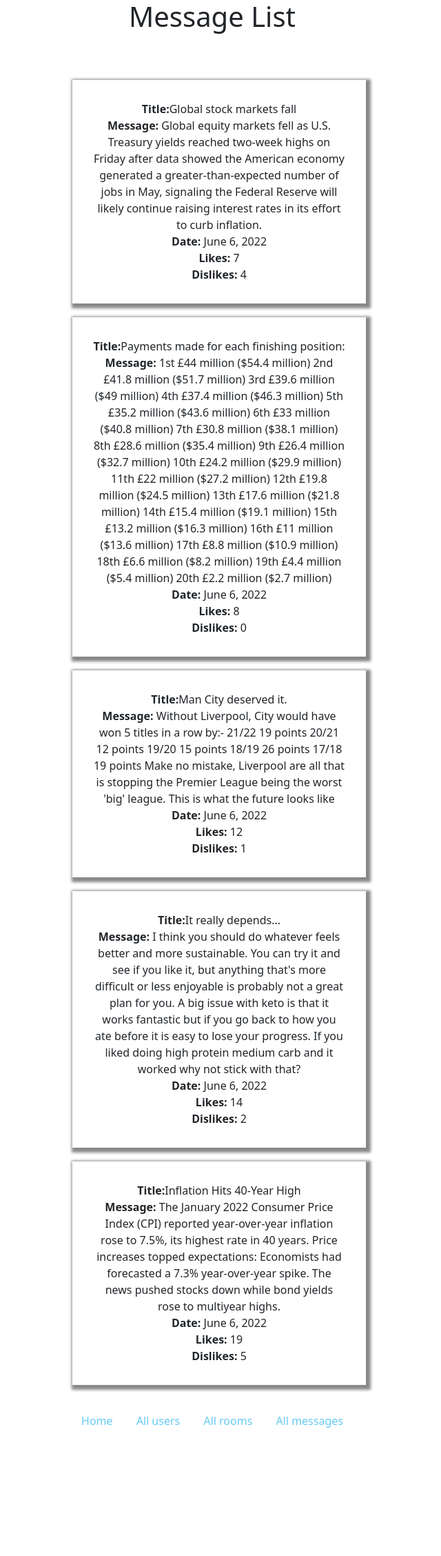
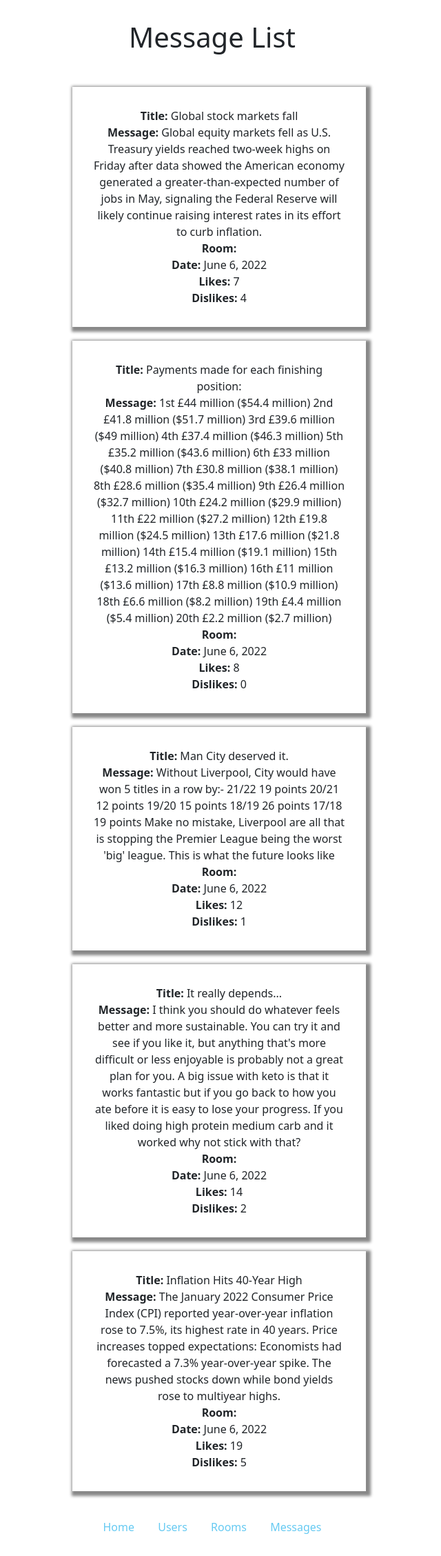
Before and after one commit to tomasmensik/chatDjangoNew, a Django app: page /catalog/messages/ in a window 1280 px wide. Shown: the whole page at 69% size, without its empty margins (332-972 px from the left). Before the commit the page ends 2070 px from the top, so only its background shows below. Run offline with Django 4.2, Linux system fonts and the light colour scheme; data comes from the database, SQL or seed files in the repository; both versions use the stored data as it was after the commit.

Commit message:
frontend-2

```diff
--- a/catalog/models.py
+++ b/catalog/models.py
@@ -42,6 +42,7 @@
     date = models.DateField(auto_now=False, auto_now_add=True, verbose_name="Date")
     likes = models.IntegerField(blank=True, null=True, verbose_name="Likes", help_text="Enter your number of likes (e.g. 20)", default=0)
     dislikes = models.IntegerField(blank=True, null=True, verbose_name="Dislikes", help_text="Enter your number of dislikes (e.g. 20)", default=0)
+    # room_fk = models.ForeignKey('Room', on_delete=models.CASCADE)
 
     class Meta:
         ordering = ['likes', 'title']
--- a/catalog/templates/base_generic.html
+++ b/catalog/templates/base_generic.html
@@ -22,9 +22,9 @@
               {% block sidebar %}
         <div class="sidebar-nav" style="padding:30px">
           <a href="{% url 'index' %}">Home</a>
-          <a href="{% url 'users' %}">All users</a>
-          <a href="{% url 'rooms' %}">All rooms</a>
-          <a href="{% url 'messages' %}">All messages</a>
+          <a href="{% url 'users' %}">Users</a>
+          <a href="{% url 'rooms' %}">Rooms</a>
+          <a href="{% url 'messages' %}">Messages</a>
         </div>
      {% endblock %}
       </div>
--- a/catalog/templates/catalog/message_list.html
+++ b/catalog/templates/catalog/message_list.html
@@ -1,14 +1,15 @@
 {% extends "base_generic.html" %}
 
 {% block content %}
-  <h1>Message List</h1>
+  <h1 style="padding:30px;">Message List</h1>
   {% if message_list %}
     {% for message in message_list %}
 <div class="row xd">
         <div class="col-md-3"></div>
     <div class="col-md-6 yd" style="padding:30px">
-        <div><strong>Title:</strong>{{message.title}}</div>
+        <div><strong>Title:</strong> {{message.title}}</div>
         <div><strong>Message:</strong> {{message.message}}</div>
+        <div><strong>Room:</strong> </div>
         <div><strong>Date:</strong> {{message.date}}</div>
         <div><strong>Likes:</strong> {{message.likes}}</div>
         <div><strong>Dislikes:</strong> {{message.dislikes}}</div>
--- a/catalog/templates/catalog/room_list.html
+++ b/catalog/templates/catalog/room_list.html
@@ -1,7 +1,7 @@
 {% extends "base_generic.html" %}
 
 {% block content %}
-  <h1>Room List</h1>
+  <h1 style="padding:30px;">Room List</h1>
   {% if room_list %}
     {% for room in room_list %}
 <div class="row xd">
--- a/catalog/templates/catalog/user_list.html
+++ b/catalog/templates/catalog/user_list.html
@@ -1,7 +1,7 @@
 {% extends "base_generic.html" %}
 
 {% block content %}
-  <h1>User List</h1>
+  <h1 style="padding:30px;">User List</h1>
   {% if user_list %}
     {% for user in user_list %}
 <div class="row xd">
```
Also changed, not shown: db.sqlite3.
